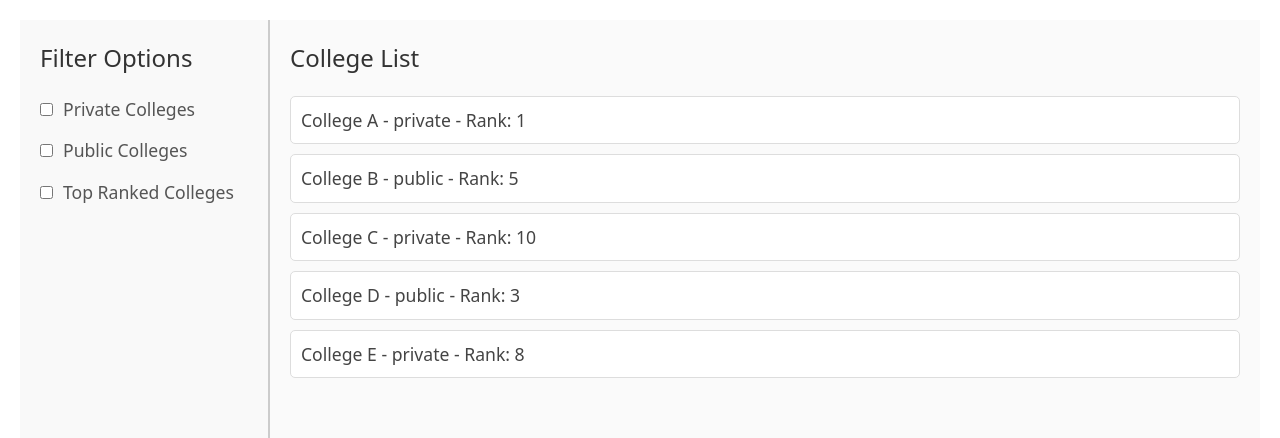
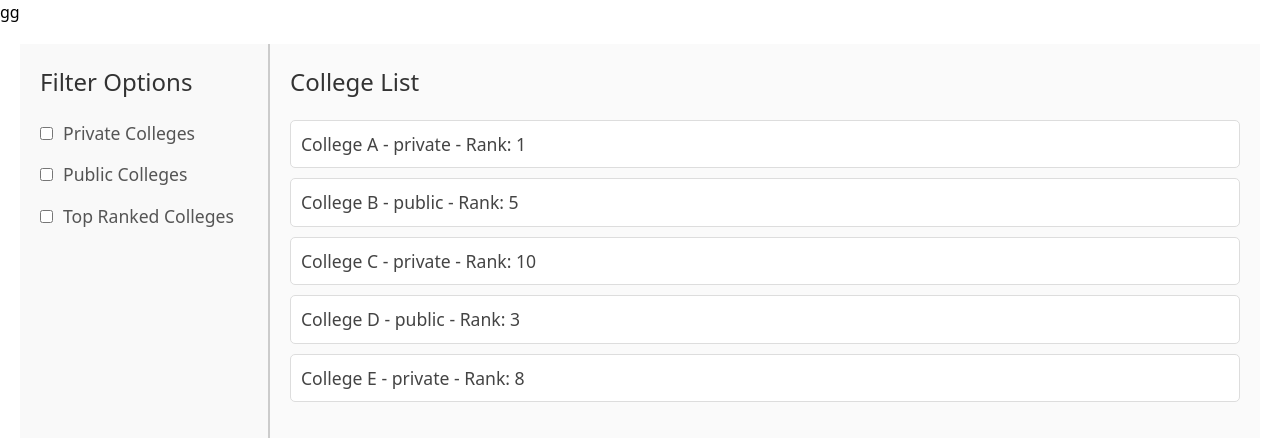
Before and after one commit to shankarsan-dev/college-finder, a React (Vite) app: page / in a window 1280 px wide. Shown: the top 438 px of the page. Built offline with nearby package versions, Linux system fonts and the light colour scheme.

Commit message:
demo comit

```diff
--- a/src/App.jsx
+++ b/src/App.jsx
@@ -8,7 +8,7 @@ import './index.css';
 const App = () => {
   return (
    <>
-
+   <p>gg</p>
    <BrowserRouter>
       <Routes>
         <Route path="/" element={<Home/>}/>
```
